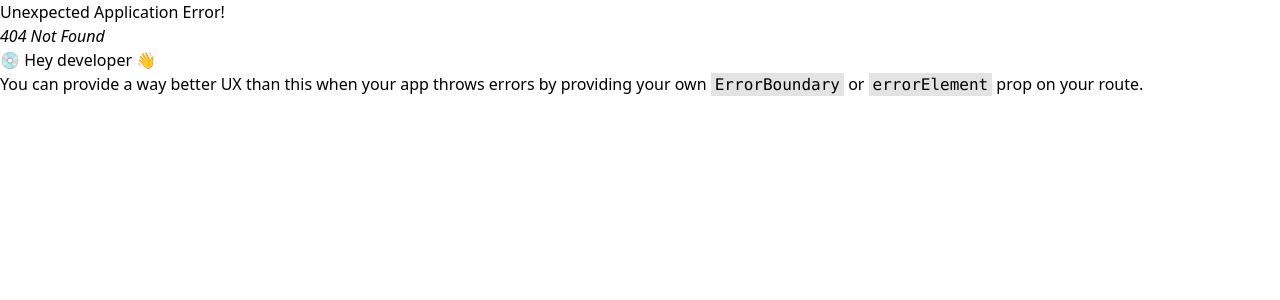
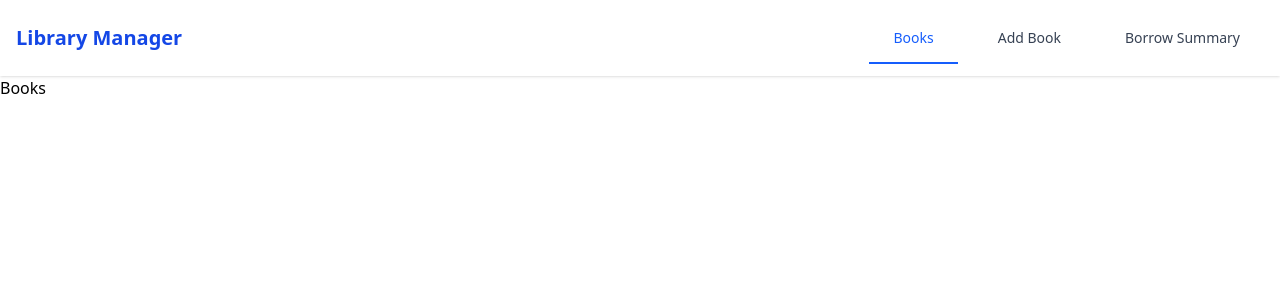
Before and after one commit to devhasanmia/library-management-client, a React (Vite) app: page /books in a window 1280 px wide. Before the commit this address had no page. Shown: the top 300 px of the page. Built offline with nearby package versions, Linux system fonts and the light colour scheme.

Commit message:
Create Navbar with routes to Books, Add Book, Borrow Summary #7 resolve

```diff
--- a/package.json
+++ b/package.json
@@ -12,6 +12,7 @@
   "dependencies": {
     "@reduxjs/toolkit": "^2.8.2",
     "@tailwindcss/vite": "^4.1.11",
+    "lucide-react": "^0.525.0",
     "react": "^19.1.0",
     "react-dom": "^19.1.0",
     "react-redux": "^9.2.0",
--- a/src/App.tsx
+++ /dev/null
@@ -1,11 +0,0 @@
-function App() {
-  return (
-    <>
-      <h1 className="text-3xl font-bold underline">
-        Hello world!
-      </h1>
-    </>
-  )
-}
-
-export default App
--- /dev/null
+++ b/src/components/Navbar.tsx
@@ -0,0 +1,78 @@
+import { useState } from "react";
+import { Link, NavLink } from "react-router";
+import { Menu, X } from "lucide-react";
+
+const Navbar = () => {
+  const [isOpen, setIsOpen] = useState(false);
+
+  const navItemClass = ({ isActive }: { isActive: boolean }) =>
+    `relative px-6 py-4 transition-all duration-300
+   text-sm font-medium
+   after:absolute after:left-0 after:bottom-0 after:h-[2px]
+   after:bg-blue-600 after:w-0 hover:after:w-full after:transition-all after:duration-300
+   ${
+     isActive
+       ? "text-blue-600 after:w-full after:bg-blue-600"
+       : "text-gray-700 hover:text-blue-600"
+   }`;
+
+  return (
+    <nav className="bg-white shadow-sm sticky top-0 z-50">
+      <div className="container mx-auto px-4 py-3 flex items-center justify-between">
+        <Link to="/" className="text-xl font-bold text-blue-700">
+          Library Manager
+        </Link>
+
+        {/* Mobile Toggle Button */}
+        <button
+          className="md:hidden text-gray-700 focus:outline-none"
+          onClick={() => setIsOpen(!isOpen)}
+        >
+          {isOpen ? <X size={24} /> : <Menu size={24} />}
+        </button>
+
+        {/* Desktop Menu */}
+        <div className="hidden md:flex gap-4">
+          <NavLink to="/books" className={navItemClass}>
+            Books
+          </NavLink>
+          <NavLink to="/add-book" className={navItemClass}>
+            Add Book
+          </NavLink>
+          <NavLink to="/borrow-summary" className={navItemClass}>
+            Borrow Summary
+          </NavLink>
+        </div>
+      </div>
+
+      {/* Mobile Menu */}
+      {isOpen && (
+        <div className="md:hidden px-4 pb-4 flex flex-col gap-2">
+          <NavLink
+            to="/"
+            className={navItemClass}
+            onClick={() => setIsOpen(false)}
+          >
+            Books
+          </NavLink>
+          <NavLink
+            to="/add-book"
+            className={navItemClass}
+            onClick={() => setIsOpen(false)}
+          >
+            Add Book
+          </NavLink>
+          <NavLink
+            to="/borrow-summary"
+            className={navItemClass}
+            onClick={() => setIsOpen(false)}
+          >
+            Borrow Summary
+          </NavLink>
+        </div>
+      )}
+    </nav>
+  );
+};
+
+export default Navbar;
--- /dev/null
+++ b/src/components/layouts/MainLayout.tsx
@@ -0,0 +1,14 @@
+import { Outlet } from "react-router";
+import Navbar from "../Navbar";
+
+const MainLayout = () => {
+  return (
+    <>
+      <Navbar />
+      {/* Main Content */}
+      <Outlet />
+    </>
+  );
+};
+
+export default MainLayout;
--- /dev/null
+++ b/src/pages/AddBook.tsx
@@ -0,0 +1,8 @@
+
+const AddBook = () => {
+  return (
+    <div>AddBook</div>
+  )
+}
+
+export default AddBook
--- a/src/pages/Book.tsx
+++ /dev/null
@@ -1,8 +0,0 @@
-
-const Book = () => {
-  return (
-    <div>Book</div>
-  )
-}
-
-export default Book
--- /dev/null
+++ b/src/pages/Books.tsx
@@ -0,0 +1,7 @@
+const Books = () => {
+  return (
+    <div>Books</div>
+  )
+}
+
+export default Books
--- /dev/null
+++ b/src/pages/BorrowSummary.tsx
@@ -0,0 +1,8 @@
+
+const BorrowSummary = () => {
+  return (
+    <div>BorrowSummary</div>
+  )
+}
+
+export default BorrowSummary
```
Also changed, not shown: src/routes/index.tsx (+19 -2 lines), 1 other file (tests, documents, lock files or other folders).
